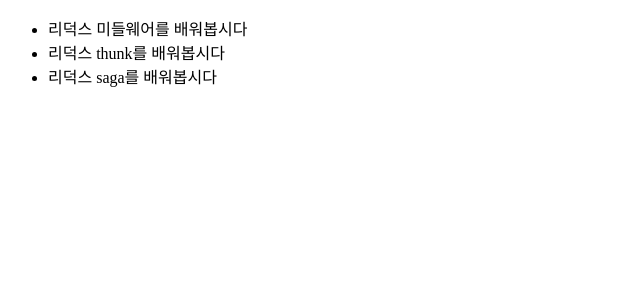
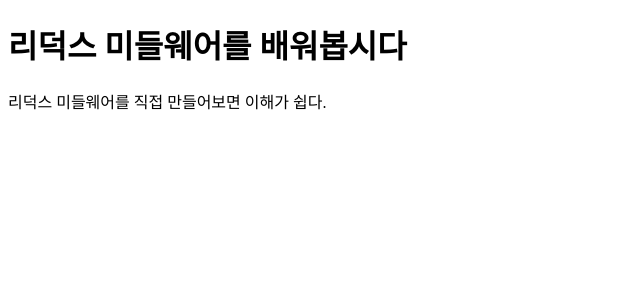
Before and after one commit to Doris-Choi/learn_redux_middleware, a React (Create React App) app: page /1 in a window 1280 px wide. Shown: the top 300 px of the page, without its empty margins (0-640 px from the left). Built offline with nearby package versions, Linux system fonts and the light colour scheme.

Commit message:
📄 postList에서 post 클릭 시 해당 post로 link되도록 설정

```diff
--- a/package.json
+++ b/package.json
@@ -9,6 +9,7 @@
     "react": "^16.13.1",
     "react-dom": "^16.13.1",
     "react-redux": "^7.2.1",
+    "react-router-dom": "^5.2.0",
     "react-scripts": "3.4.3",
     "redux": "^4.0.5",
     "redux-devtools-extension": "^2.13.8",
--- a/src/App.js
+++ b/src/App.js
@@ -1,8 +1,15 @@
 import React from 'react';
-import PostListContainer from './containers/PostListContainer';
+import { Route } from 'react-router-dom';
+import PostListPage from './pages/PostListPage';
+import PostPage from './pages/PostPage';
 
 function App() {
-  return <PostListContainer />;
+  return (
+    <>
+      <Route path="/" component={PostListPage} exact />
+      <Route path="/:id" component={PostPage} />
+    </>
+  );
 }
 
 export default App;
--- /dev/null
+++ b/src/components/Post.js
@@ -0,0 +1,13 @@
+import React from 'react';
+
+function Post({ post }) {
+  const { title, body } = post;
+  return (
+    <div>
+      <h1>{title}</h1>
+      <p>{body}</p>
+    </div>
+  );
+}
+
+export default Post;
--- a/src/components/PostList.js
+++ b/src/components/PostList.js
@@ -1,10 +1,13 @@
 import React from 'react';
+import { Link } from 'react-router-dom';
 
 function PostList({ posts }) {
   return (
     <ul>
       {posts.map((post) => (
-        <li key={post.id}>{post.title}</li>
+        <li key={post.id}>
+          <Link to={`/${post.id}`}>{post.title}</Link>
+        </li>
       ))}
     </ul>
   );
--- /dev/null
+++ b/src/containers/PostContainer.js
@@ -0,0 +1,24 @@
+import React, { useEffect } from 'react';
+import { useSelector, useDispatch } from 'react-redux';
+import Post from '../components/Post';
+import { getPost, clearPost } from '../modules/posts';
+
+function PostContainer({ postId }) {
+  const { data, loading, error } = useSelector((state) => state.posts.post);
+  const dispatch = useDispatch();
+
+  useEffect(() => {
+    dispatch(getPost(postId));
+    return () => {
+      dispatch(clearPost());
+    };
+  }, [postId, dispatch]);
+
+  if (loading) return <div>로딩중...</div>;
+  if (error) return <div>에러 발생!</div>;
+  if (!data) return null;
+
+  return <Post post={data} />;
+}
+
+export default PostContainer;
--- a/src/containers/PostListContainer.js
+++ b/src/containers/PostListContainer.js
@@ -11,7 +11,8 @@
     dispatch(getPosts());
   }, [dispatch]);
 
-  if (loading) return <div>로딩중...</div>;
+  // !data: 첫 postList 렌더를 제외하고 postList의 최신 버전을 로딩중 표시 없이 보여주기 위함
+  if (loading && !data) return <div>로딩중...</div>;
   if (error) return <div>에러 발생!</div>;
   if (!data) return null;
 
--- a/src/index.js
+++ b/src/index.js
@@ -7,6 +7,7 @@
 import logger from 'redux-logger';
 import { composeWithDevTools } from 'redux-devtools-extension';
 import ReduxThunk from 'redux-thunk';
+import { BrowserRouter } from 'react-router-dom';
 
 const store = createStore(
   rootReducer,
@@ -14,9 +15,11 @@
 );
 
 ReactDOM.render(
-  <Provider store={store}>
-    <App />
-  </Provider>,
+  <BrowserRouter>
+    <Provider store={store}>
+      <App />
+    </Provider>
+  </BrowserRouter>,
   document.getElementById('root'),
 );
 
--- a/src/lib/asyncUtills.js
+++ b/src/lib/asyncUtills.js
@@ -22,14 +22,15 @@
   return thunkCreator;
 };
 
-export const handleAsyncActions = (type, key) => {
+export const handleAsyncActions = (type, key, keepData) => {
   const [SUCCESS, ERROR] = [`${type}_SUCCESS`, `${type}_ERROR`];
   const reducer = (state, action) => {
     switch (action.type) {
       case type:
         return {
           ...state,
-          [key]: reducerUtils.loading(),
+          // 첫 postList 렌더를 제외하고 postList의 최신 버전을 로딩중 표시 없이 보여주기 위함
+          [key]: reducerUtils.loading(keepData ? state[key].data : null),
         };
       case SUCCESS:
         return {
--- a/src/modules/posts.js
+++ b/src/modules/posts.js
@@ -14,8 +14,11 @@
 const GET_POST_SUCCESS = 'posts/GET_POST_SUCCESS';
 const GET_POST_ERROR = 'posts/GET_POST_ERROR';
 
-export const getPosts = createPromiseThunk(GET_POSTS, postsAPI.getPosts);
+const CLEAR_POST = 'posts/CLEAR_POST';
+
+export const getPosts = createPromiseThunk(GET_POSTS, postsAPI.getPosts, true);
 export const getPost = createPromiseThunk(GET_POST, postsAPI.getPostById);
+export const clearPost = () => ({ type: CLEAR_POST });
 
 const initialState = {
   posts: reducerUtils.initial(),
@@ -34,6 +37,11 @@
     case GET_POST_SUCCESS:
     case GET_POST_ERROR:
       return getPostReducer(state, action);
+    case CLEAR_POST:
+      return {
+        ...state,
+        post: reducerUtils.initial(),
+      };
     default:
       return state;
   }
--- /dev/null
+++ b/src/pages/PostListPage.js
@@ -0,0 +1,8 @@
+import React from 'react';
+import PostListContainer from '../containers/PostListContainer';
+
+function PostListPage() {
+  return <PostListContainer />;
+}
+
+export default PostListPage;
--- /dev/null
+++ b/src/pages/PostPage.js
@@ -0,0 +1,11 @@
+import React from 'react';
+import PostContainer from '../containers/PostContainer';
+
+function PostPage({ match }) {
+  const { id } = match.params;
+  const postId = parseInt(id, 10);
+
+  return <PostContainer postId={postId} />;
+}
+
+export default PostPage;
```
Also changed, not shown: 1 other file (tests, documents, lock files or other folders).
